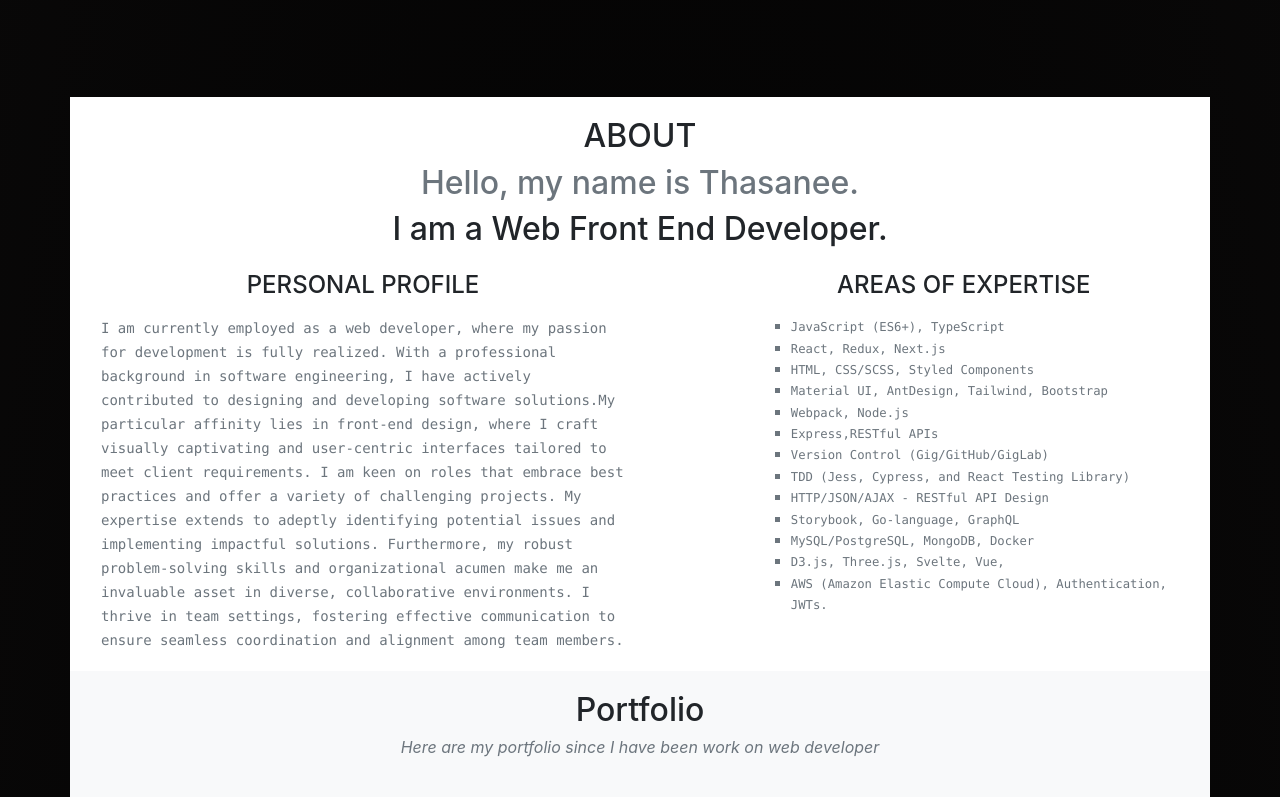
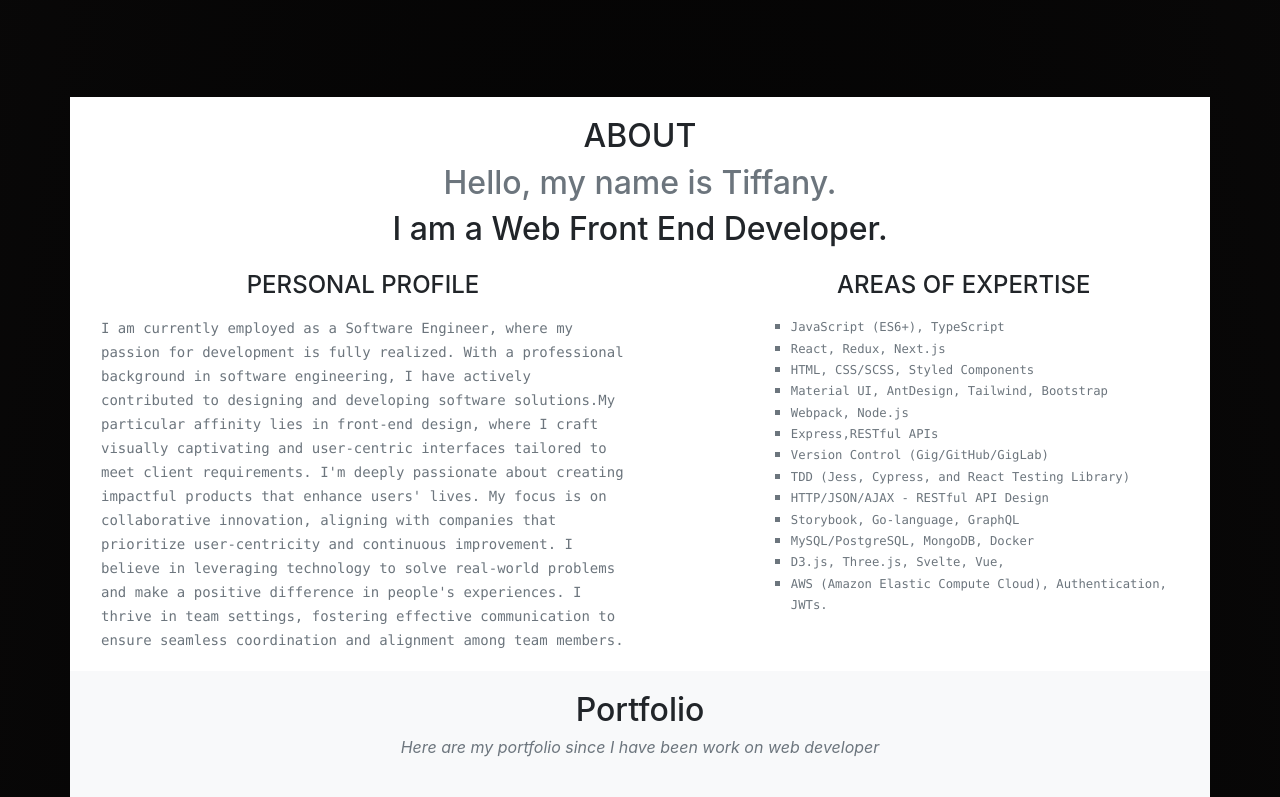
Before and after one commit to Meowmerry/Portfolio-by-Vue3, a Vue app: page / in a window 1280 px wide. Shown: the part 656-1453 px from the top of the page. Built offline with nearby package versions, Linux system fonts and the light colour scheme.

Commit message:
Fixed About

```diff
--- a/src/components/About.vue
+++ b/src/components/About.vue
@@ -5,7 +5,7 @@
       <div class="row">
         <div class="col-lg-12 text-center">
           <h2 class="section-heading text-uppercase">ABOUT</h2>
-          <h2 class="section-subheading text-muted">Hello, my name is Thasanee.</h2>
+          <h2 class="section-subheading text-muted">Hello, my name is Tiffany.</h2>
           <h2>I am a Web Front End Developer.</h2>
         </div>
       </div>
@@ -13,14 +13,14 @@
         <div class="col-lg-6 pl-3">
           <h4 class="service-heading text-center">PERSONAL PROFILE</h4>
           <code
-            class="text-muted">I am currently employed as a web developer, where my passion for development is fully realized.  </code>
+            class="text-muted">I am currently employed as a Software Engineer, where my passion for development is fully realized.  </code>
           <code
             class="text-muted">With a professional background in software engineering, I have actively contributed to designing and developing software solutions.</code>
           <code
             class="text-muted">My particular affinity lies in front-end design, where I craft visually captivating and user-centric interfaces tailored to meet client requirements. </code>
           <code
-            class="text-muted">I am keen on roles that embrace best practices and offer a variety of challenging projects. My expertise extends to adeptly identifying potential issues and implementing impactful solutions. </code>
-          <code class="text-muted">Furthermore, my robust problem-solving skills and organizational acumen make me an invaluable asset in diverse, collaborative environments.
+            class="text-muted">I'm deeply passionate about creating impactful products that enhance users' lives. My focus is on collaborative innovation, aligning with companies that prioritize user-centricity and continuous improvement. </code>
+          <code class="text-muted">I believe in leveraging technology to solve real-world problems and make a positive difference in people's experiences.
   </code>
           <code class="text-muted">
             I thrive in team settings, fostering effective communication to ensure seamless coordination and alignment among team members.
```
